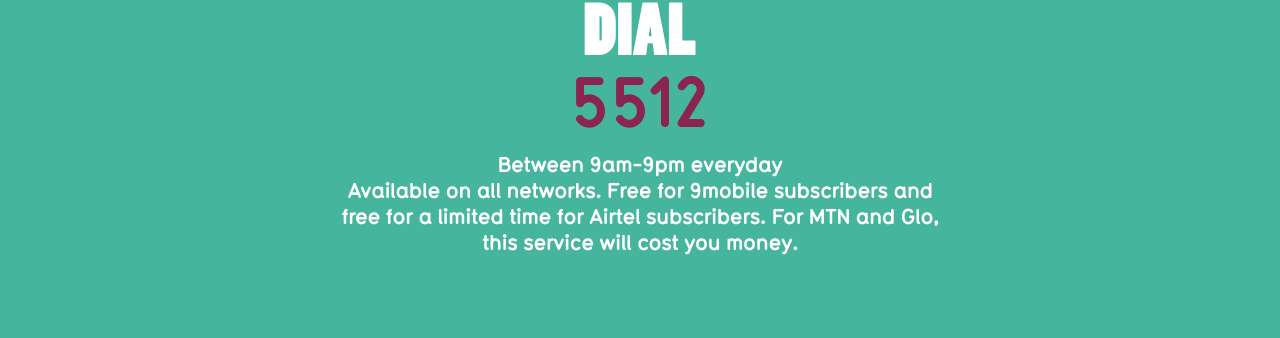
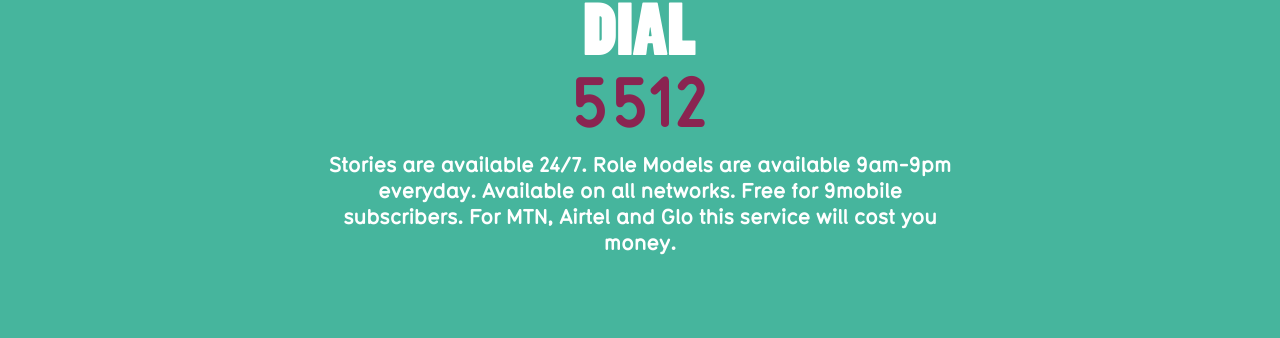
Before and after one commit to girleffect/girls-connect, a website: page call.html in a window 1280 px wide. Shown: the part 168-506 px from the top of the page. Drawn offline with Linux system fonts and the light colour scheme.

Commit message:
update copy changes

```diff
--- a/call.html
+++ b/call.html
@@ -79,8 +79,10 @@
       <article class="content">
         <div class="intro">
           <h1 class="intro__title">Dial <span class="intro__title--highlight">5512</span></h1>
-          <h5 class="intro__subtitle--secondary">Between 9am-9pm everyday <br/>
-            Available on all networks. Free for 9mobile subscribers and free for a limited time for Airtel subscribers. For MTN and Glo, this service will cost you money.</h5>
+          <h5 class="intro__subtitle--secondary">Stories are available 24/7.
+            Role Models are available 9am-9pm everyday.
+            Available on all networks. Free for 9mobile subscribers. For MTN, Airtel and Glo this service will cost you money.
+          </h5>
         </div>
         <div class="content__inner">
           <ul class="sponsors-list">
```
Also changed, not shown: faqs.html (+2 -1 lines).
